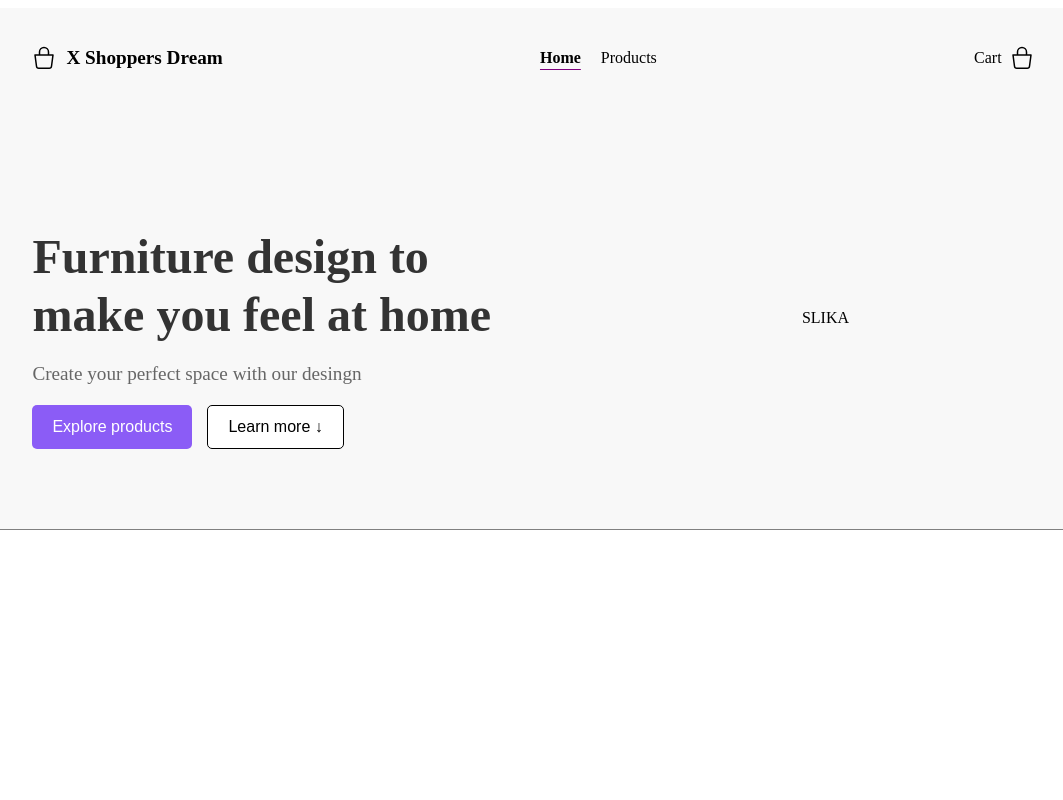
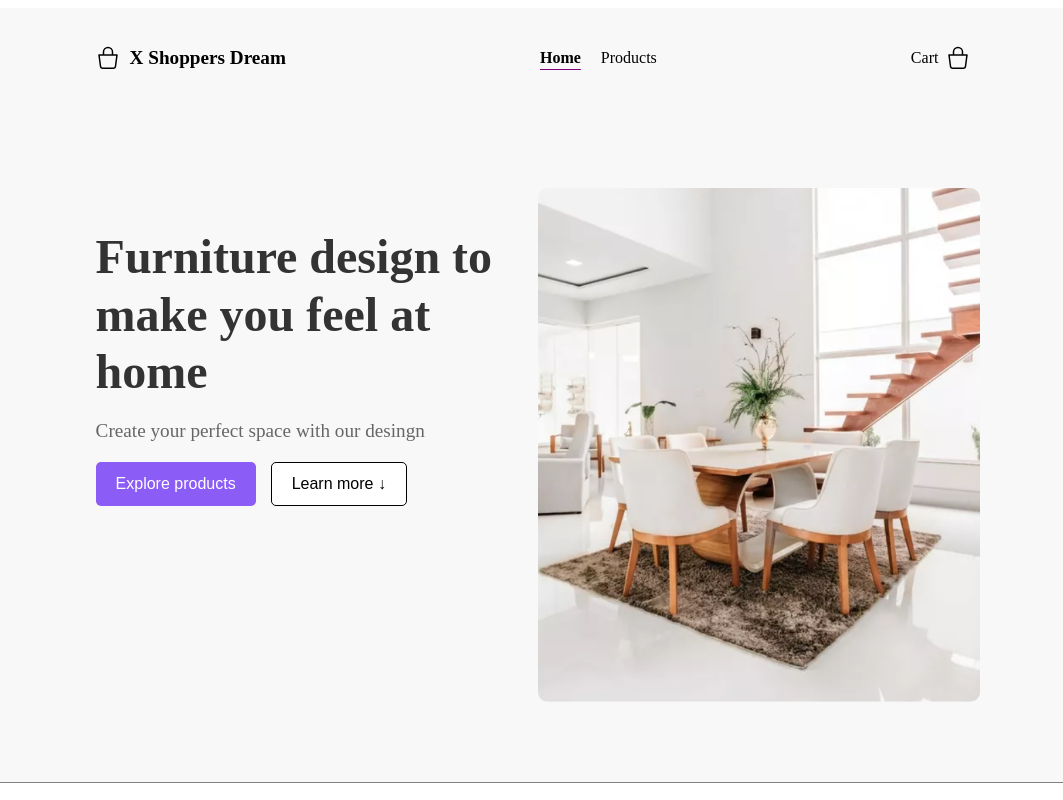
Before and after one commit to luidji95/X-Shoppers-Dream, a React (Vite) app: page / in a window 1280 px wide. Shown: the whole page, without its empty margins (102-1165 px from the left). Built offline with nearby package versions, Linux system fonts and the light colour scheme.

Commit message:
adding hero-image

```diff
--- a/src/App.css
+++ b/src/App.css
@@ -49,8 +49,8 @@
   align-items: center;
   padding: 20px 60px;
   background-color: #f8f8f8;
-  padding-left: 10%;
-  padding-right: 10%;
+  padding-left: 15%;
+  padding-right: 15%;
 }
 
 .nav-title {
@@ -101,11 +101,10 @@
 .hero-section {
   display: flex;
   justify-content: space-between;
-  align-items: center;
   padding: 80px 10%;
   background-color: #f8f8f8;
-  padding-left: 10%;
-  padding-right: 10px;
+  padding-left: 15%;
+  padding-right: 15%;
   border-bottom: 1px solid grey;
 }
 
@@ -169,11 +168,10 @@
 .hero-right {
   flex: 1;
   display: flex;
-  justify-content: center;
+  justify-content: end;
   align-items: center;
 }
 
-/* Ako planiraš sliku unutra, dodaj ovaj CSS */
 .hero-right img {
   width: 100%;
   max-width: 500px;
--- a/src/Hero-Sekcija/page.tsx
+++ b/src/Hero-Sekcija/page.tsx
@@ -14,7 +14,7 @@ const HomePage = () => {
         </div>
       </div>
       <div className="hero-right">
-        <p>SLIKA</p>
+        <img src="public/x-shopper-images/heroimg.png" alt="furniture" />
       </div>
     </section>
   );
```
Also changed, not shown: public/x-shopper-images/heroimg.png (renamed from x-shopper-images/heroimg.png).
